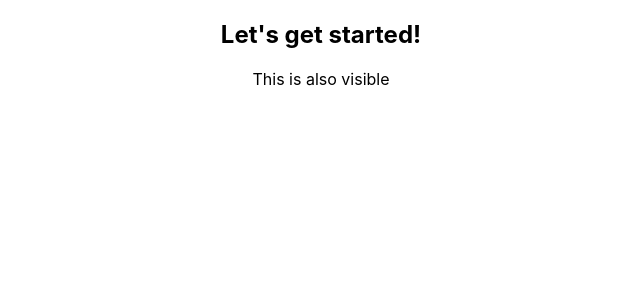
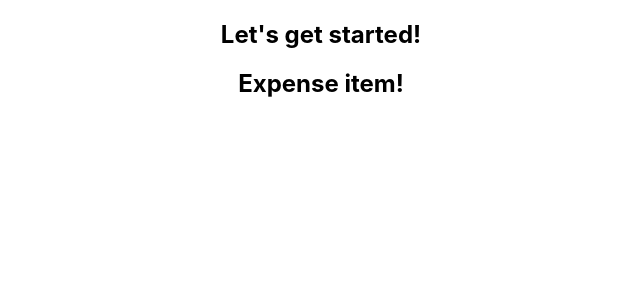
Before and after one commit to n-imai/react-complete-guide, a React (Create React App) app: page / in a window 1280 px wide. Shown: the top 300 px of the page, without its empty margins (319-959 px from the left). Built offline with nearby package versions, Linux system fonts and the light colour scheme.

Commit message:
add components

```diff
--- a/src/App.js
+++ b/src/App.js
@@ -1,11 +1,11 @@
-import logo from './logo.svg';
 import './App.css';
+import ExpenseItem from "./components/ExpenseItem";
 
 function App() {
   return (
     <div className="App">
       <h2>Let's get started!</h2>
-        <p>This is also visible</p>
+        <ExpenseItem></ExpenseItem>
     </div>
   );
 }
--- /dev/null
+++ b/src/components/ExpenseItem.js
@@ -0,0 +1,5 @@
+function ExpenseItem(){
+    return <h2>Expense item!</h2>
+}
+
+export default ExpenseItem;
```
